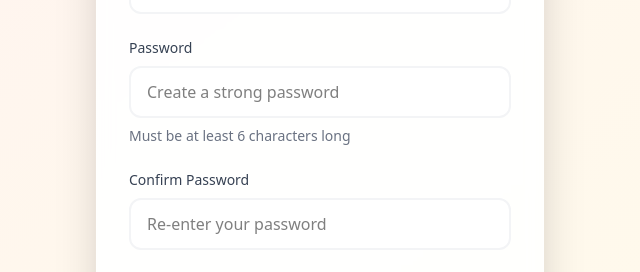
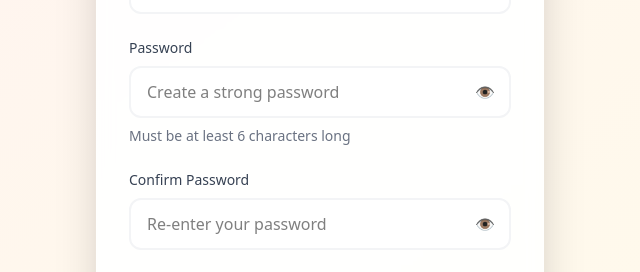
Before and after one commit to Prabin-06/taskmaster-pro, a React (Vite) app in the folder client/: page /signup in a window 1280 px wide. Shown: the part 399-671 px from the top of the page, without its empty margins (320-960 px from the left). Built offline with nearby package versions, Linux system fonts and the light colour scheme.

Commit message:
Add show/hide password feature

```diff
--- a/client/src/pages/Login.jsx
+++ b/client/src/pages/Login.jsx
@@ -1,4 +1,3 @@
-// pages/Login.jsx
 import { useState } from "react"
 import { useNavigate, Link } from "react-router-dom"
 import api from "../api"
@@ -6,6 +5,7 @@ import api from "../api"
 export default function Login() {
   const [email, setEmail] = useState("")
   const [password, setPassword] = useState("")
+  const [showPassword, setShowPassword] = useState(false) // 👈 NEW
   const [loading, setLoading] = useState(false)
   const [error, setError] = useState("")
   const navigate = useNavigate()
@@ -21,15 +21,12 @@ export default function Login() {
         password,
       })
 
-      // 🔐 Save JWT
       localStorage.setItem("token", res.data.token)
 
-      // 👤 Save user (if backend sends it)
       if (res.data.user) {
         localStorage.setItem("user", JSON.stringify(res.data.user))
       }
 
-      // 🚀 Go to dashboard/home
       navigate("/dashboard")
     } catch (err) {
       setError(
@@ -64,6 +61,7 @@ export default function Login() {
           )}
 
           <form onSubmit={handleSubmit} className="space-y-6">
+            {/* Email */}
             <div>
               <label className="block text-sm font-medium text-gray-700 mb-2">
                 Email address
@@ -78,18 +76,30 @@ export default function Login() {
               />
             </div>
 
+            {/* Password with Show/Hide */}
             <div>
               <label className="block text-sm font-medium text-gray-700 mb-2">
                 Password
               </label>
+
+              <div className="relative">
                 <input
-                type="password"
+                  type={showPassword ? "text" : "password"}
                   placeholder="Enter your password"
                   value={password}
                   onChange={(e) => setPassword(e.target.value)}
-                className="w-full px-4 py-3 bg-white border-2 border-gray-100 rounded-xl focus:border-amber-400 focus:ring-2 focus:ring-amber-200 focus:outline-none transition-all duration-200"
+                  className="w-full px-4 py-3 pr-12 bg-white border-2 border-gray-100 rounded-xl focus:border-amber-400 focus:ring-2 focus:ring-amber-200 focus:outline-none transition-all duration-200"
                   required
                 />
+
+                <button
+                  type="button"
+                  onClick={() => setShowPassword(!showPassword)}
+                  className="absolute right-4 top-1/2 -translate-y-1/2 text-gray-500 hover:text-gray-700"
+                >
+                  {showPassword ? "🙈" : "👁️"}
+                </button>
+              </div>
             </div>
 
             <button
--- a/client/src/pages/Signup.jsx
+++ b/client/src/pages/Signup.jsx
@@ -1,4 +1,3 @@
-// pages/Signup.jsx
 import { useState } from "react"
 import { useNavigate, Link } from "react-router-dom"
 import api from "../api"
@@ -9,6 +8,8 @@ export default function Signup() {
   const [password, setPassword] = useState("")
   const [confirmPassword, setConfirmPassword] = useState("")
   const [agreeTerms, setAgreeTerms] = useState(false)
+  const [showPassword, setShowPassword] = useState(false)
+  const [showConfirmPassword, setShowConfirmPassword] = useState(false)
   const [loading, setLoading] = useState(false)
   const [error, setError] = useState("")
   const navigate = useNavigate()
@@ -41,7 +42,6 @@ export default function Signup() {
         password,
       })
 
-      // ✅ Signup success → go to login
       navigate("/login")
     } catch (err) {
       setError(
@@ -76,6 +76,7 @@ export default function Signup() {
           )}
 
           <form onSubmit={handleSubmit} className="space-y-6">
+            {/* Name */}
             <div>
               <label className="block text-sm font-medium text-gray-700 mb-2">
                 Full Name
@@ -90,6 +91,7 @@ export default function Signup() {
               />
             </div>
 
+            {/* Email */}
             <div>
               <label className="block text-sm font-medium text-gray-700 mb-2">
                 Email Address
@@ -104,37 +106,63 @@ export default function Signup() {
               />
             </div>
 
+            {/* Password */}
             <div>
               <label className="block text-sm font-medium text-gray-700 mb-2">
                 Password
               </label>
+
+              <div className="relative">
                 <input
-                type="password"
+                  type={showPassword ? "text" : "password"}
                   placeholder="Create a strong password"
                   value={password}
                   onChange={(e) => setPassword(e.target.value)}
-                className="w-full px-4 py-3 bg-white border-2 border-gray-100 rounded-xl focus:border-amber-400 focus:ring-2 focus:ring-amber-200 focus:outline-none transition-all duration-200"
+                  className="w-full px-4 py-3 pr-12 bg-white border-2 border-gray-100 rounded-xl focus:border-amber-400 focus:ring-2 focus:ring-amber-200 focus:outline-none transition-all duration-200"
                   required
                 />
+                <button
+                  type="button"
+                  onClick={() => setShowPassword(!showPassword)}
+                  className="absolute right-4 top-1/2 -translate-y-1/2 text-gray-500 hover:text-gray-700"
+                >
+                  {showPassword ? "🙈" : "👁️"}
+                </button>
+              </div>
+
               <p className="mt-2 text-sm text-gray-500">
                 Must be at least 6 characters long
               </p>
             </div>
 
+            {/* Confirm Password */}
             <div>
               <label className="block text-sm font-medium text-gray-700 mb-2">
                 Confirm Password
               </label>
+
+              <div className="relative">
                 <input
-                type="password"
+                  type={showConfirmPassword ? "text" : "password"}
                   placeholder="Re-enter your password"
                   value={confirmPassword}
                   onChange={(e) => setConfirmPassword(e.target.value)}
-                className="w-full px-4 py-3 bg-white border-2 border-gray-100 rounded-xl focus:border-amber-400 focus:ring-2 focus:ring-amber-200 focus:outline-none transition-all duration-200"
+                  className="w-full px-4 py-3 pr-12 bg-white border-2 border-gray-100 rounded-xl focus:border-amber-400 focus:ring-2 focus:ring-amber-200 focus:outline-none transition-all duration-200"
                   required
                 />
+                <button
+                  type="button"
+                  onClick={() =>
+                    setShowConfirmPassword(!showConfirmPassword)
+                  }
+                  className="absolute right-4 top-1/2 -translate-y-1/2 text-gray-500 hover:text-gray-700"
+                >
+                  {showConfirmPassword ? "🙈" : "👁️"}
+                </button>
+              </div>
             </div>
 
+            {/* Terms */}
             <div className="flex items-start p-4 bg-amber-50 rounded-xl border border-amber-100">
               <input
                 type="checkbox"
```
Lines whose indentation alone changed are shown as unchanged.
